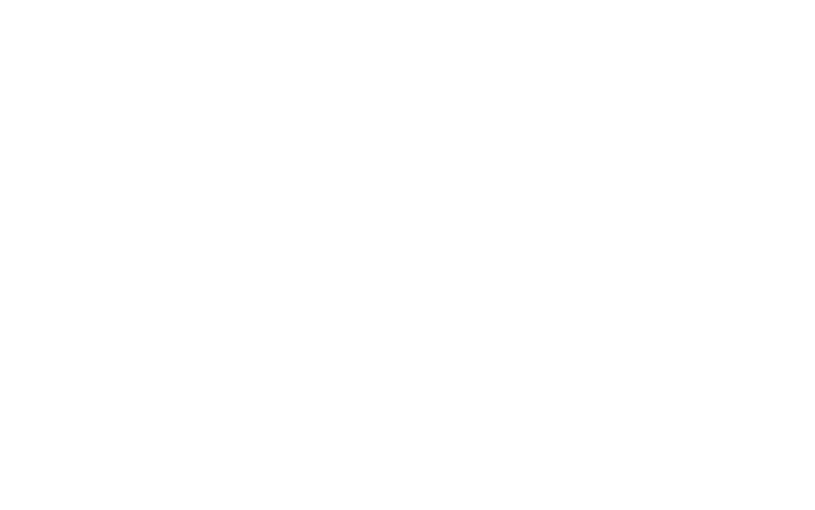
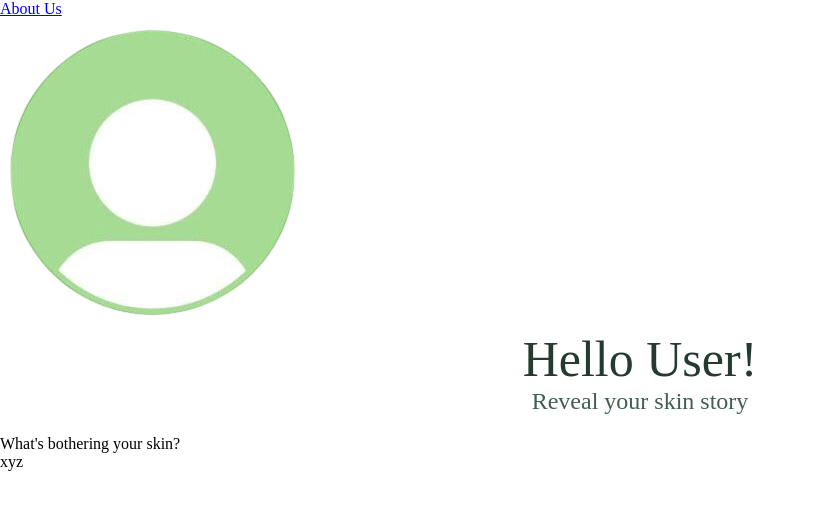
Before and after one commit to bubblesbubble/epidora, a plain HTML site: page dashboard.html in a window 1280 px wide. Shown: the whole page, without its empty margins (0-815 px from the left). Drawn offline with Linux system fonts and the light colour scheme.

Commit message:
create dashboard

```diff
--- a/dashboard.html
+++ b/dashboard.html
@@ -0,0 +1,31 @@
+<!DOCTYPE html>
+<html lang="en">
+    <head>
+        <meta charset="UTF-8">
+        <link rel="stylesheet" href="style.css">
+        <title>
+            Home
+        </title>
+        <link href="https://fonts.googleapis.com/css2?family=Playfair+Display:wght@400;600;700&display=swap" rel="stylesheet">
+    </head>
+    <body>
+        <div class="header">
+            <ul>
+                <li><a href="about.html">About Us</a></li>
+            </ul>
+            <img src="./images/user.png" alt="profile icon">
+        </div>
+        <div class="greet">
+            <h1>
+                Hello User!
+            </h1>
+            <h2>Reveal your skin story</h2>
+        </div>
+        <div class="ai">
+            <p>What's bothering your skin?</p>
+        </div>
+        <div>
+            <p>xyz</p>
+        </div>
+    </body>
+</html>
--- a/style.css
+++ b/style.css
@@ -1,4 +1,10 @@
-body {
+* {
+  margin: 0;
+  padding: 0;
+  box-sizing: border-box;
+}
+
+.b {
   font-family: 'Playfair Display', serif;
   background: #a2c59d;
   margin: 0;
@@ -133,7 +139,7 @@ form input{
   justify-content: center;
   gap: 8px;
   background: #9DB891;
-  border: 1px solid #ffffff;
+  border: 1px solid #b9ceb3;
   border-radius: 6px;
   padding: 10px 18px;
   font-size: 14px;
```
Also changed, not shown: index.html (+1 -1 lines), login.html (+1 -1 lines), About.html (added), home.html (deleted), images/jellyf.jpg (added), images/user.png (added).
